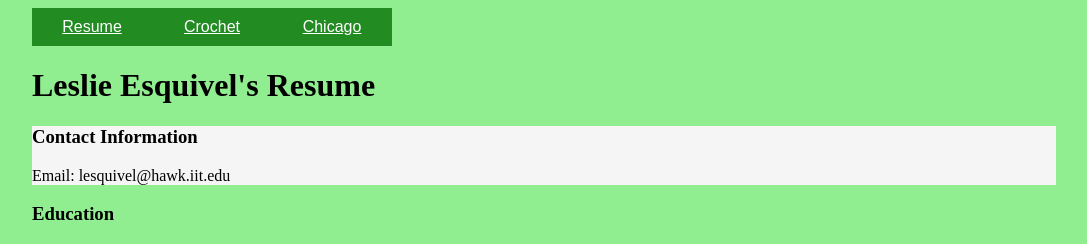
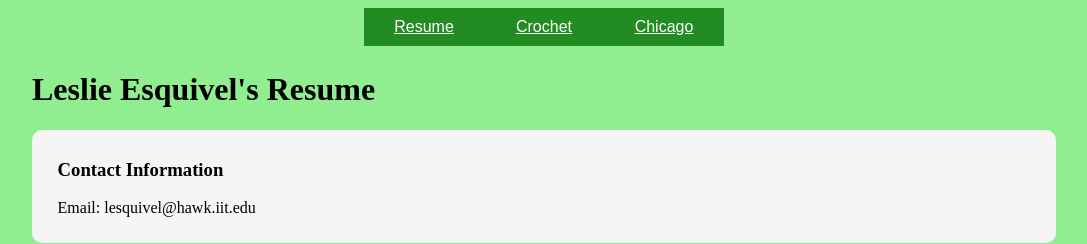
Before and after one commit to leslie1403/itmd361-project2, a plain HTML site: page index.html in a window 1280 px wide. Shown: the top 244 px of the page, without its empty margins (96-1183 px from the left). Drawn offline with Linux system fonts and the light colour scheme.

Commit message:
centering nav and adding background to one id in main page

```diff
--- a/css/style.css
+++ b/css/style.css
@@ -1,5 +1,9 @@
+nav {
+  text-align: center;
+}
+
 #navigation ul{
-  display: block;
+  display: inline-block;
   list-style-type: none;
   padding: 0;
   margin: 0;
@@ -7,13 +11,13 @@
 }
 
 #navigation ul li {
-  display: block;
+  display: inline-block;
   float: left;
   margin: 0px;
 }
 
 #navigation ul li a {
-  display: block;
+  display: inline-block;
   background-color: forestgreen;
   color: white;
   font-family: "Arial",sans-serif;
@@ -37,4 +41,6 @@ body{
 
 #contact{
   background-color: whitesmoke;
+  padding: 10px 2.5% 10px 2.5%;
+  border-radius: 10px;
 }
```
